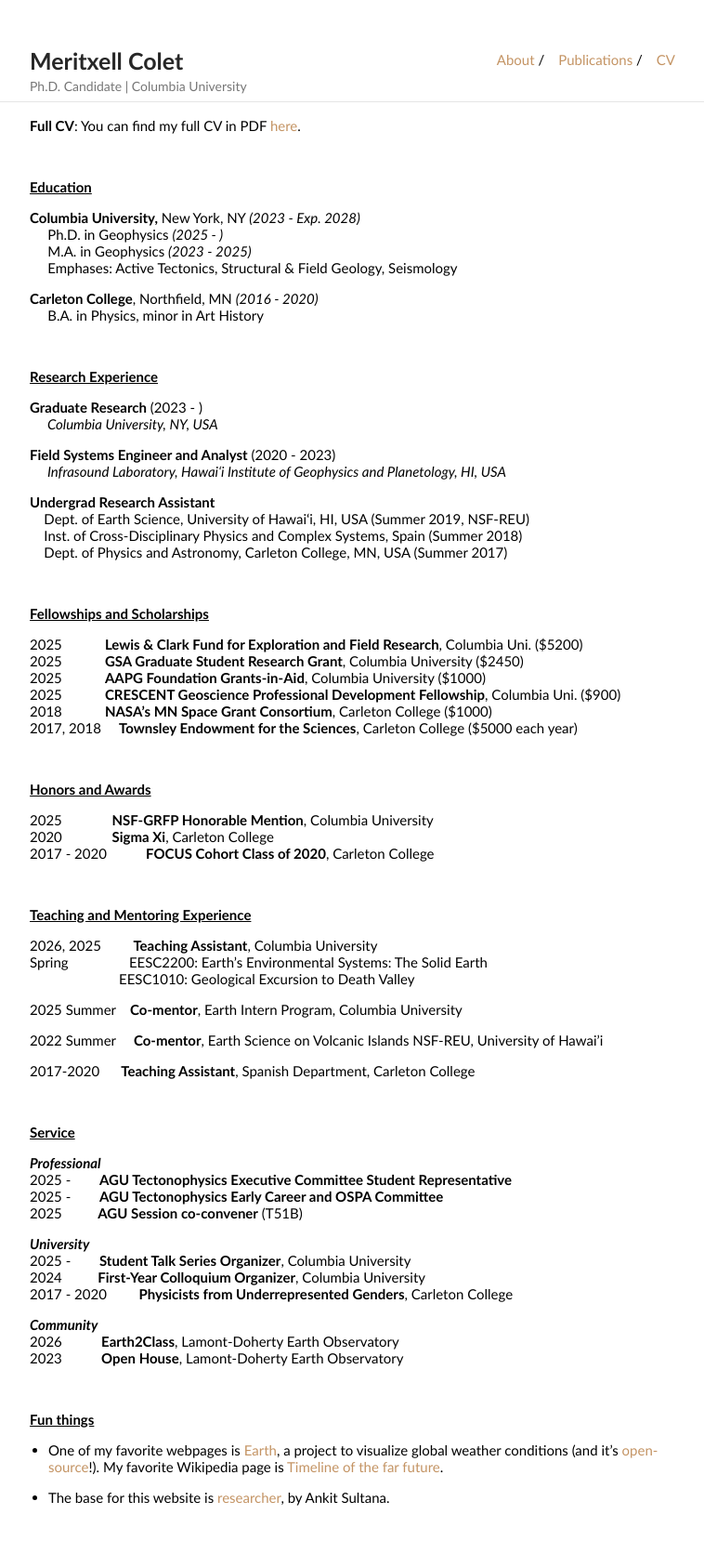
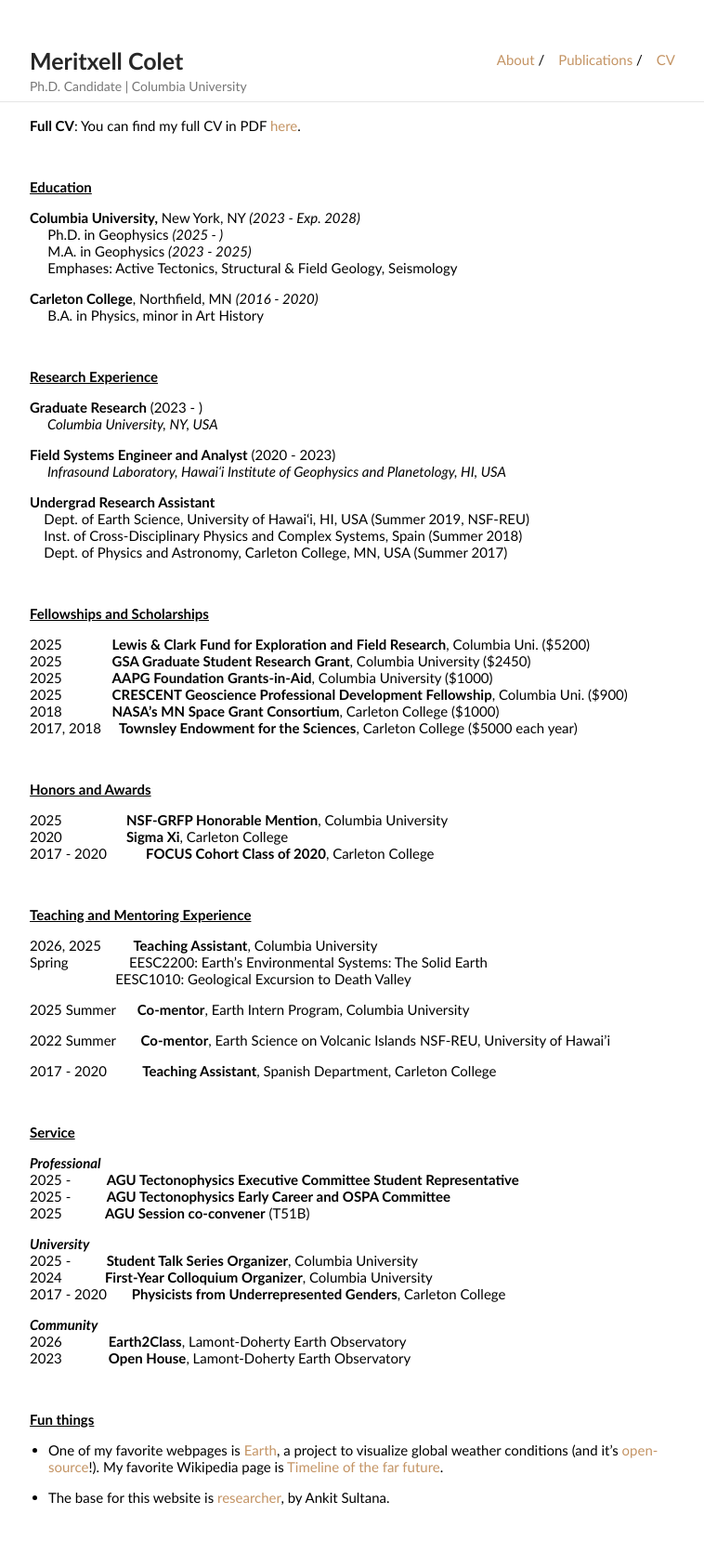
Before and after one commit to MeritxellC/MeritxellC.github.io, a Jekyll site: the page built from cv/cv.md, in a window 1280 px wide. Shown: the whole page at 93% size, without its empty margins (258-1016 px from the left). Built offline with Jekyll 4.4.1, drawn with Linux system fonts in a browser that asks for light colours; part of the change alters nothing that is shown.

Commit message:
fix udpates

```diff
--- a/cv/cv.md
+++ b/cv/cv.md
@@ -47,11 +47,11 @@ layout: default
 <p><strong><u>Fellowships and Scholarships</u></strong></p>
 
 <p>
-2025&nbsp;&nbsp;&nbsp;&nbsp;&nbsp;&nbsp;&nbsp;&nbsp;&nbsp;&nbsp;&nbsp; <b>Lewis & Clark Fund for Exploration and Field Research</b>, Columbia Uni. ($5200)<br>
-2025&nbsp;&nbsp;&nbsp;&nbsp;&nbsp;&nbsp;&nbsp;&nbsp; &nbsp;&nbsp;&nbsp;<b>GSA Graduate Student Research Grant</b>, Columbia University ($2450)<br>
-2025&nbsp;&nbsp;&nbsp;&nbsp;&nbsp;&nbsp;&nbsp;&nbsp;&nbsp;&nbsp;&nbsp; <b>AAPG Foundation Grants-in-Aid</b>, Columbia University ($1000) <br>
-2025&nbsp;&nbsp;&nbsp;&nbsp;&nbsp;&nbsp;&nbsp;&nbsp;&nbsp;&nbsp;&nbsp; <b>CRESCENT Geoscience Professional Development Fellowship</b>, Columbia Uni. ($900)<br>
-2018&nbsp;&nbsp;&nbsp;&nbsp;&nbsp;&nbsp;&nbsp;&nbsp;&nbsp;&nbsp;&nbsp; <b>NASA’s MN Space Grant Consortium</b>, Carleton College ($1000)<br>
+2025&nbsp;&nbsp;&nbsp;&nbsp;&nbsp;&nbsp;&nbsp;&nbsp;&nbsp;&nbsp;&nbsp;&nbsp;&nbsp; <b>Lewis & Clark Fund for Exploration and Field Research</b>, Columbia Uni. ($5200)<br>
+2025&nbsp;&nbsp;&nbsp;&nbsp;&nbsp;&nbsp;&nbsp;&nbsp; &nbsp;&nbsp;&nbsp;&nbsp;&nbsp;<b>GSA Graduate Student Research Grant</b>, Columbia University ($2450)<br>
+2025&nbsp;&nbsp;&nbsp;&nbsp;&nbsp;&nbsp;&nbsp;&nbsp;&nbsp;&nbsp;&nbsp;&nbsp;&nbsp; <b>AAPG Foundation Grants-in-Aid</b>, Columbia University ($1000) <br>
+2025&nbsp;&nbsp;&nbsp;&nbsp;&nbsp;&nbsp;&nbsp;&nbsp;&nbsp;&nbsp;&nbsp;&nbsp;&nbsp; <b>CRESCENT Geoscience Professional Development Fellowship</b>, Columbia Uni. ($900)<br>
+2018&nbsp;&nbsp;&nbsp;&nbsp;&nbsp;&nbsp;&nbsp;&nbsp;&nbsp;&nbsp;&nbsp;&nbsp;&nbsp; <b>NASA’s MN Space Grant Consortium</b>, Carleton College ($1000)<br>
 2017, 2018&nbsp;&nbsp;&nbsp;&nbsp; <b>Townsley Endowment for the Sciences</b>, Carleton College ($5000 each year)<br>
 
 </p>
@@ -59,8 +59,8 @@ layout: default
 <br style="line-height:1">
 
 <p><strong><u>Honors and Awards</u></strong></p>
-2025&nbsp;&nbsp;&nbsp;&nbsp;&nbsp;&nbsp;&nbsp;&nbsp;&nbsp;&nbsp;&nbsp;&nbsp;&nbsp;  <b>NSF-GRFP Honorable Mention</b>, Columbia University<br>
-2020&nbsp;&nbsp;&nbsp;&nbsp;&nbsp;&nbsp;&nbsp;&nbsp;&nbsp;&nbsp;&nbsp;&nbsp;&nbsp;  <b>Sigma Xi</b>, Carleton College <br>
+2025&nbsp;&nbsp;&nbsp;&nbsp;&nbsp;&nbsp;&nbsp;&nbsp;&nbsp;&nbsp;&nbsp;&nbsp;&nbsp;&nbsp;&nbsp;&nbsp;&nbsp;  <b>NSF-GRFP Honorable Mention</b>, Columbia University<br>
+2020&nbsp;&nbsp;&nbsp;&nbsp;&nbsp;&nbsp;&nbsp;&nbsp;&nbsp;&nbsp;&nbsp;&nbsp;&nbsp;&nbsp;&nbsp;&nbsp;&nbsp;  <b>Sigma Xi</b>, Carleton College <br>
 2017 - 2020&nbsp;&nbsp;&nbsp;&nbsp;&nbsp;&nbsp;&nbsp;&nbsp;&nbsp;&nbsp;  <b>FOCUS Cohort Class of 2020</b>, Carleton College
 
 
@@ -70,13 +70,13 @@ layout: default
 
 2026, 2025 &nbsp;&nbsp;&nbsp;&nbsp;&nbsp;&nbsp;&nbsp; <strong>Teaching Assistant</strong>, Columbia University <br>
 Spring&nbsp;&nbsp;&nbsp;&nbsp;&nbsp;&nbsp;&nbsp;&nbsp;&nbsp;&nbsp;&nbsp;&nbsp;&nbsp;&nbsp;&nbsp;&nbsp; EESC2200: Earth’s Environmental Systems: The Solid Earth<br>
-&nbsp;&nbsp;&nbsp;&nbsp;&nbsp;&nbsp;&nbsp;&nbsp;&nbsp;&nbsp;&nbsp;&nbsp;&nbsp;&nbsp;&nbsp;&nbsp;&nbsp;&nbsp;&nbsp;&nbsp;&nbsp;&nbsp;&nbsp;&nbsp; EESC1010: Geological Excursion to Death Valley<br>
+&nbsp;&nbsp;&nbsp;&nbsp;&nbsp;&nbsp;&nbsp;&nbsp;&nbsp;&nbsp;&nbsp;&nbsp;&nbsp;&nbsp;&nbsp;&nbsp;&nbsp;&nbsp;&nbsp;&nbsp;&nbsp;&nbsp;&nbsp; EESC1010: Geological Excursion to Death Valley<br>
 
-2025 Summer&nbsp;&nbsp;&nbsp;&nbsp;<strong>Co-mentor</strong>, Earth Intern Program, Columbia University <br>
+2025 Summer&nbsp;&nbsp;&nbsp;&nbsp;&nbsp;&nbsp;<strong>Co-mentor</strong>, Earth Intern Program, Columbia University <br>
 
-2022 Summer &nbsp;&nbsp;&nbsp;&nbsp;<strong>Co-mentor</strong>, Earth Science on Volcanic Islands NSF-REU, University of Hawai'i <br>
+2022 Summer &nbsp;&nbsp;&nbsp;&nbsp;&nbsp;&nbsp;<strong>Co-mentor</strong>, Earth Science on Volcanic Islands NSF-REU, University of Hawai'i <br>
 
-2017-2020 &nbsp;&nbsp;&nbsp;&nbsp;  <strong>Teaching Assistant</strong>, Spanish Department, Carleton College <br>
+2017 - 2020 &nbsp;&nbsp;&nbsp;&nbsp;&nbsp;&nbsp;&nbsp;&nbsp;  <strong>Teaching Assistant</strong>, Spanish Department, Carleton College <br>
 
 <br style="line-height:1">
 
@@ -84,22 +84,22 @@ Spring&nbsp;&nbsp;&nbsp;&nbsp;&nbsp;&nbsp;&nbsp;&nbsp;&nbsp;&nbsp;&nbsp;&nbsp;&n
 <p><strong><u>Service</u></strong></p>
 <p>
 <b><i>Professional </i></b> <br>
-2025 - &nbsp;&nbsp;&nbsp;&nbsp;&nbsp;&nbsp;   <b>AGU Tectonophysics Executive Committee Student Representative</b><br>
-2025 -  &nbsp;&nbsp;&nbsp;&nbsp;&nbsp;&nbsp;   <b>AGU Tectonophysics Early Career and OSPA Committee</b><br>
-2025 &nbsp;&nbsp;&nbsp;&nbsp;&nbsp;&nbsp;&nbsp;&nbsp;  <b>AGU Session co-convener</b> (T51B)<br>
+2025 - &nbsp;&nbsp;&nbsp;&nbsp;&nbsp;&nbsp;&nbsp;&nbsp;   <b>AGU Tectonophysics Executive Committee Student Representative</b><br>
+2025 -  &nbsp;&nbsp;&nbsp;&nbsp;&nbsp;&nbsp;&nbsp;&nbsp;   <b>AGU Tectonophysics Early Career and OSPA Committee</b><br>
+2025 &nbsp;&nbsp;&nbsp;&nbsp;&nbsp;&nbsp;&nbsp;&nbsp;&nbsp;&nbsp;  <b>AGU Session co-convener</b> (T51B)<br>
 </p>
 
 <p>
 <b><i>University </i></b> <br>
-2025 - &nbsp;&nbsp;&nbsp;&nbsp;&nbsp;&nbsp;  <b>Student Talk Series Organizer</b>, Columbia University <br>
-2024  &nbsp;&nbsp;&nbsp;&nbsp;&nbsp;&nbsp;&nbsp;&nbsp;   <b>First-Year Colloquium Organizer</b>, Columbia University<br>
-2017 - 2020 &nbsp;&nbsp;&nbsp;&nbsp;&nbsp;&nbsp;&nbsp;  <b>Physicists from Underrepresented Genders</b>, Carleton College<br>
+2025 - &nbsp;&nbsp;&nbsp;&nbsp;&nbsp;&nbsp;&nbsp;&nbsp;  <b>Student Talk Series Organizer</b>, Columbia University <br>
+2024  &nbsp;&nbsp;&nbsp;&nbsp;&nbsp;&nbsp;&nbsp;&nbsp;&nbsp;&nbsp;   <b>First-Year Colloquium Organizer</b>, Columbia University<br>
+2017 - 2020 &nbsp;&nbsp;&nbsp;&nbsp;&nbsp;  <b>Physicists from Underrepresented Genders</b>, Carleton College<br>
 </p>
 
 <p>
 <b><i>Community </i></b><br>
-2026 &nbsp;&nbsp;&nbsp;&nbsp;&nbsp;&nbsp;&nbsp;&nbsp;&nbsp;  <b>Earth2Class</b>, Lamont-Doherty Earth Observatory<br>
-2023 &nbsp;&nbsp;&nbsp;&nbsp;&nbsp;&nbsp;&nbsp;&nbsp;&nbsp;  <b>Open House</b>, Lamont-Doherty Earth Observatory<br>
+2026 &nbsp;&nbsp;&nbsp;&nbsp;&nbsp;&nbsp;&nbsp;&nbsp;&nbsp;&nbsp;&nbsp;  <b>Earth2Class</b>, Lamont-Doherty Earth Observatory<br>
+2023 &nbsp;&nbsp;&nbsp;&nbsp;&nbsp;&nbsp;&nbsp;&nbsp;&nbsp;&nbsp;&nbsp;  <b>Open House</b>, Lamont-Doherty Earth Observatory<br>
 </p>
 
 <br style="line-height:1">
```
